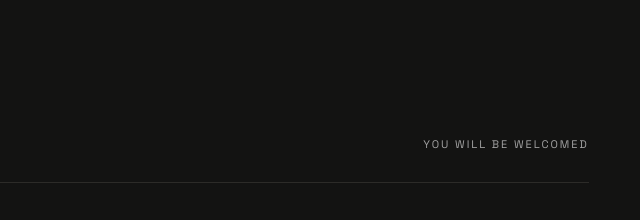
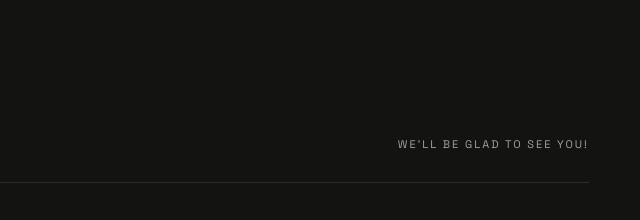
Before and after one commit to sanya-boss/sarle, a plain HTML site: page index.html in a window 1280 px wide. Shown: the part 6140-6360 px from the top of the page, 640-1280 px from the left. Drawn offline with nearby package versions, Linux system fonts and the light colour scheme.

Commit message:
Update index.html

```diff
--- a/index.html
+++ b/index.html
@@ -262,7 +262,7 @@
   <div class="wrap">
     <div class="contact-head">
       <h2 class="display-medium">PLAN YOUR VISIT</h2>
-      <p class="kicker">YOU WILL BE WELCOMED</p>
+      <p class="kicker">WE'LL BE GLAD TO SEE YOU!</p>
     </div>
 
     <div class="contact-grid two-col">
```
